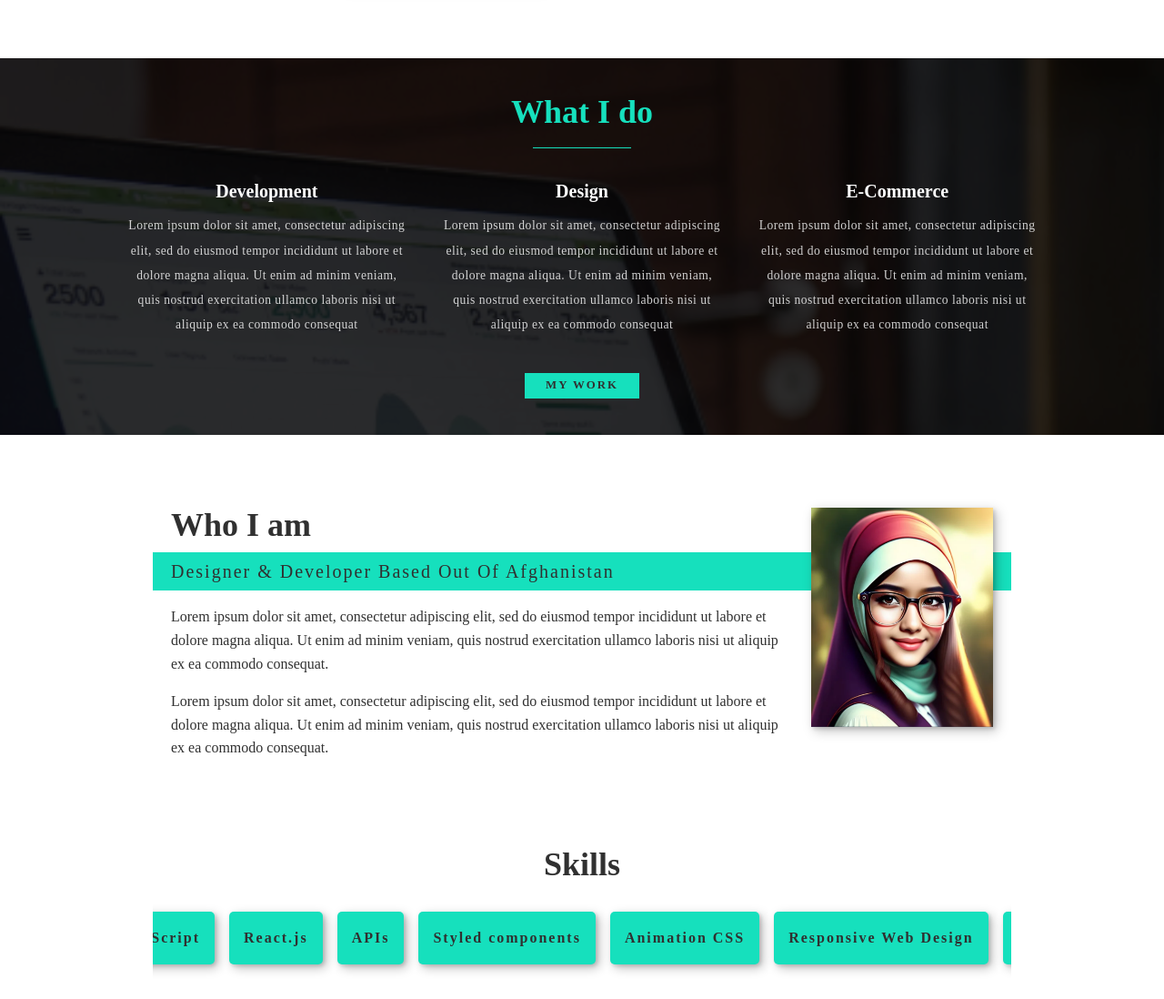
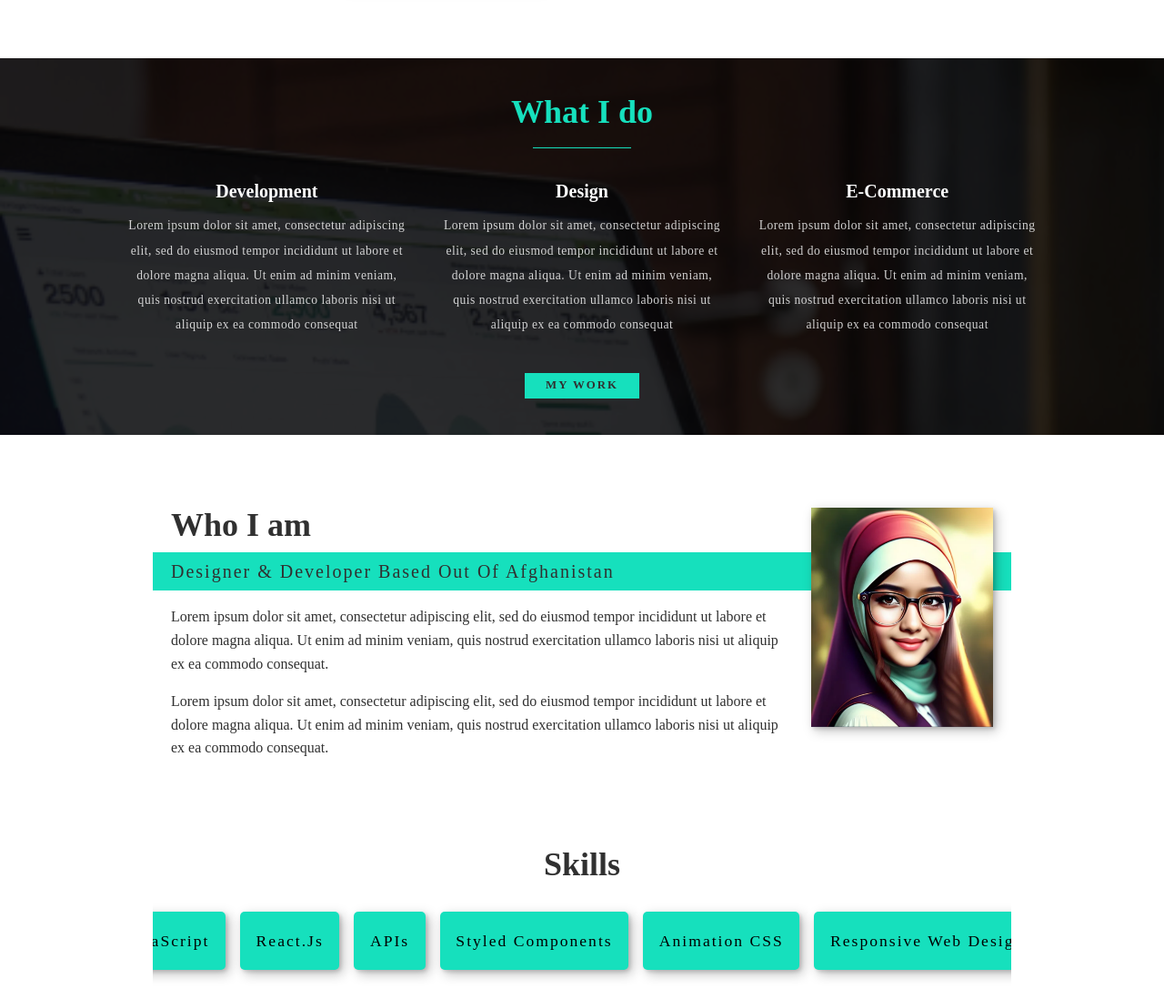
Before and after one commit to zainabturkmen/my-web, a React (Create React App) app: page / in a window 1280 px wide. Shown: the part 419-1517 px from the top of the page at 91% size. Built offline with nearby package versions, Linux system fonts and the light colour scheme; the HTML template or start-up script is replaced by a standard one.

Commit message:
adding some design

```diff
--- a/src/components/About.js
+++ b/src/components/About.js
@@ -66,7 +66,6 @@
   }
 
   .about-subtitle {
-    /* color: white; */
     background-color: var(--clr-accent);
     margin: 0;
     font-size: var(--fs-h3);
@@ -101,11 +100,12 @@
       box-shadow: var(--bs);
       padding: 1em;
       border-radius: 5px;
-      font-size: 1em;
-      font-weight: 600;
-      /* color: white; */
+      font-size: 1.1em;
+      /* font-weight: 600; */
+      color: #000;
       background-color: var(--clr-accent);
       letter-spacing: 2px;
+      text-transform: capitalize;
     }
   }
 
```
